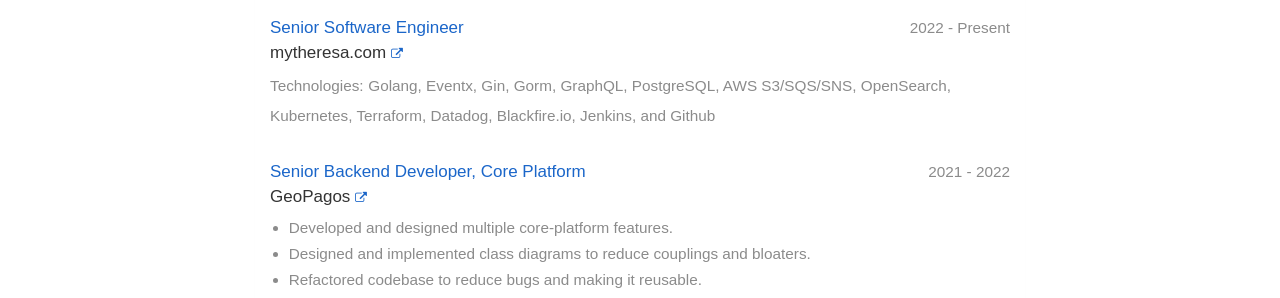
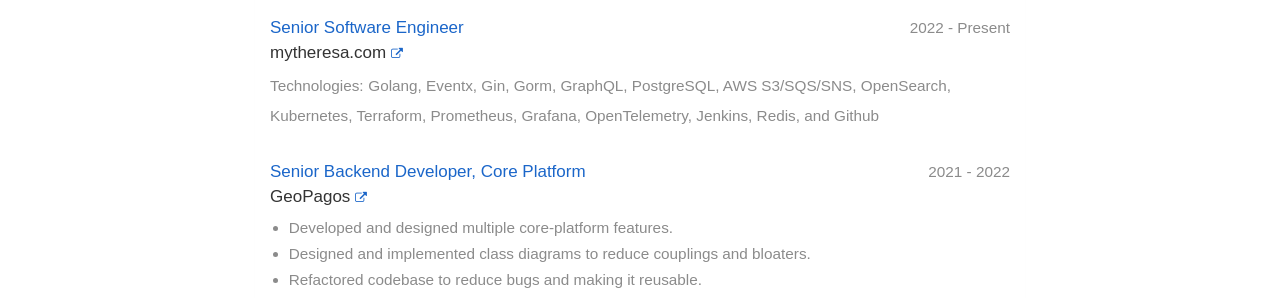
Before and after one commit to jfernancordova/jfernancordova.github.io, a Jekyll site: the page built from resume.html, in a window 1280 px wide. Shown: the part 377-675 px from the top of the page. Built offline with Jekyll 4.4.1, drawn with Linux system fonts in a browser that asks for light colours; nearby versions of some CDN libraries.

Commit message:
docs: Update employment.yml to reflect new technologies and remove outdated ones

```diff
--- a/_data/employment.yml
+++ b/_data/employment.yml
@@ -13,9 +13,11 @@
   - OpenSearch
   - Kubernetes
   - Terraform
-  - Datadog
-  - Blackfire.io
+  - Prometheus
+  - Grafana
+  - OpenTelemetry
   - Jenkins
+  - Redis
   - Github
 
 - title: "Senior Backend Developer, Core Platform"
```
